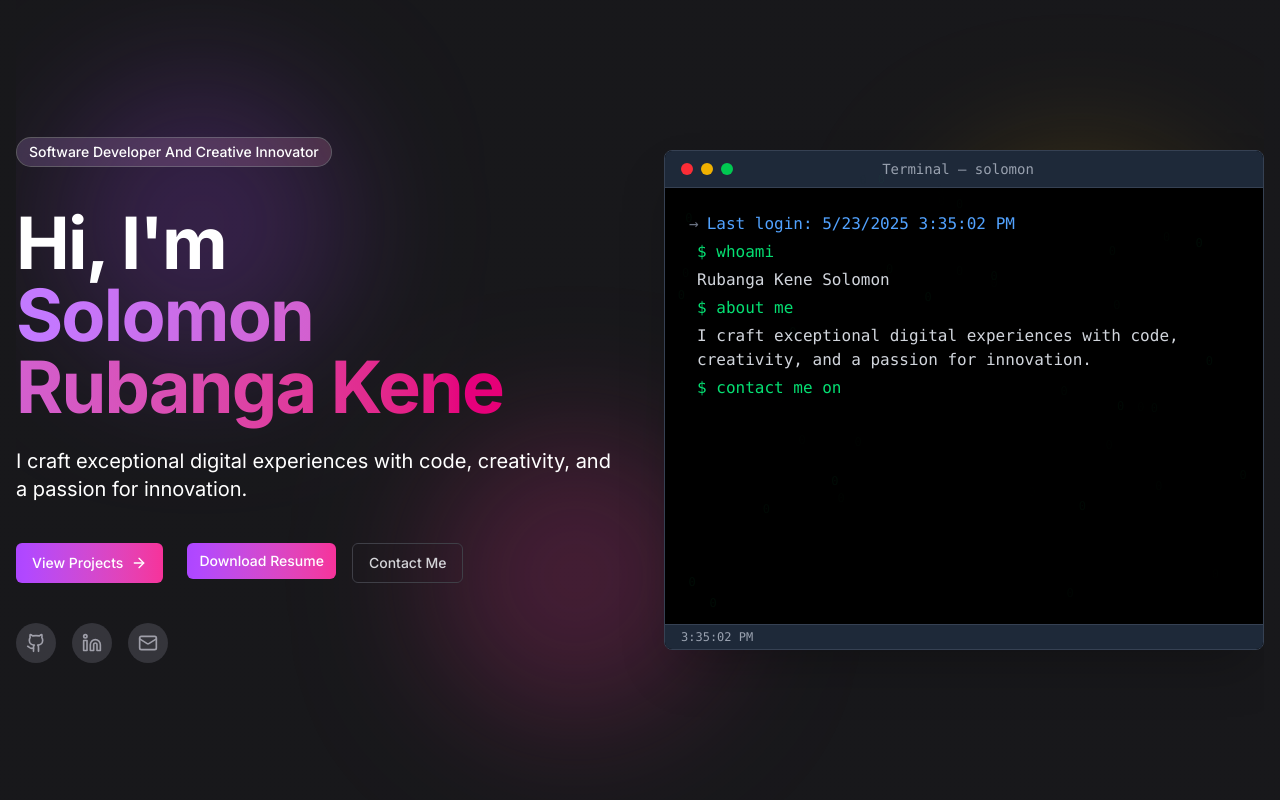
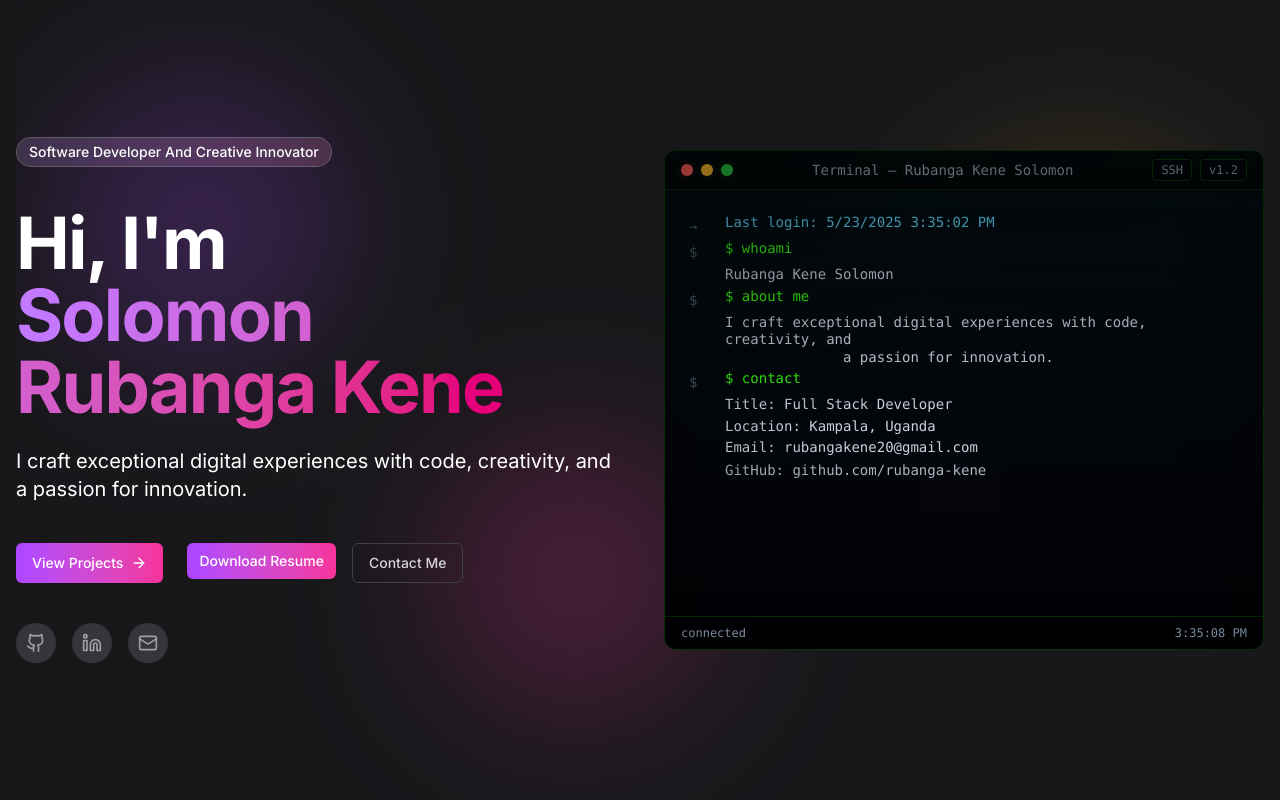
Before and after one commit to rubanga-kene/personal-portfolio, a Next.js app: page / in a window 1280 px wide. Shown: the top 800 px of the page. Built offline with nearby package versions, Linux system fonts and the light colour scheme.

Commit message:
Add web services animation

```diff
--- a/components/terminal-animation.tsx
+++ b/components/terminal-animation.tsx
@@ -1,6 +1,6 @@
 "use client"
 
-import { useEffect, useState, useRef } from "react"
+import React, { useEffect, useRef, useState } from "react"
 import { motion, AnimatePresence } from "framer-motion"
 
 interface TerminalLine {
@@ -21,314 +21,253 @@ interface TerminalAnimationProps {
   aboutMe?: string
   hobbies?: string[]
   education?: { degree: string; institution: string; year: string }[]
+  height?: string | number
 }
 
-export default function TerminalAnimation({
+export default function HackerTerminal({
   name = "",
   title = "",
   location = "",
   skills = [],
   github = "",
   email = "",
-  aboutMe = " ",
+  aboutMe = "",
   hobbies = [],
   education = [
     { degree: "", institution: "", year: "" },
-    { degree: " ", institution: "", year: "" },
   ],
+  height = 500,
 }: TerminalAnimationProps) {
-  const [hasMounted, setHasMounted] = useState(false)
-  const [currentLineIndex, setCurrentLineIndex] = useState(0)
-  const [currentChar, setCurrentChar] = useState(0)
-  const [showCursor, setShowCursor] = useState(true)
-  const [isComplete, setIsComplete] = useState(false)
-  const [linesToDisplay, setLinesToDisplay] = useState<TerminalLine[]>([])
-  const [currentTime, setCurrentTime] = useState("")
-  const terminalRef = useRef<HTMLDivElement>(null)
-  const contentRef = useRef<HTMLDivElement>(null)
+  const [mounted, setMounted] = useState(false)
+  const [lines, setLines] = useState<TerminalLine[]>([])
+  const [index, setIndex] = useState(0)
+  const [charIndex, setCharIndex] = useState(0)
+  const [cursorOn, setCursorOn] = useState(true)
+  const [complete, setComplete] = useState(false)
+  const terminalRef = useRef<HTMLDivElement | null>(null)
+  const contentRef = useRef<HTMLDivElement | null>(null)
 
   useEffect(() => {
-    setHasMounted(true)
-    setCurrentTime(new Date().toLocaleTimeString())
+    setMounted(true)
 
-    const today = new Date()
-    const dateString = today.toLocaleDateString()
-    const timeString = today.toLocaleTimeString()
+    const now = new Date()
+    const dateString = now.toLocaleDateString()
+    const timeString = now.toLocaleTimeString()
 
-    const generatedLines: TerminalLine[] = [
-      {
-        id: 1,
-        type: "system",
-        content: `Last login: ${dateString} ${timeString}`,
-        delay: 500,
-      },
-      { id: 2, type: "command", content: "$ whoami", delay: 1000, typingSpeed: 100 },
-      { id: 3, type: "output", content: name, delay: 200 },
-      { id: 4, type: "command", content: "$ about me", delay: 1500, typingSpeed: 80 },
-      { id: 5, type: "output", content: aboutMe, delay: 500 },
-      { id: 6, type: "command", content: "$ contact me on", delay: 1200, typingSpeed: 90 },
-      { id: 7, type: "output", content: `Title: ${title}`, delay: 300 },
-      { id: 8, type: "output", content: `Location: ${location}`, delay: 200 },
-      { id: 9, type: "output", content: `Email: ${email}`, delay: 200 },
-      { id: 10, type: "output", content: `GitHub: ${github}`, delay: 200 },
-      { id: 11, type: "command", content: "$ skills", delay: 1800, typingSpeed: 85 },
-      ...skills.map((skill, index) => ({
-        id: 12 + index,
-        type: "output" as const,
-        content: `- ${skill}`,
-        delay: 150,
-      })),
-      { id: 12 + skills.length, type: "command", content: "$ hobbies", delay: 1500, typingSpeed: 95 },
-      ...hobbies.map((hobby, index) => ({
-        id: 13 + skills.length + index,
-        type: "output" as const,
-        content: `- ${hobby}`,
-        delay: 200,
-      })),
-      {
-        id: 13 + skills.length + hobbies.length,
-        type: "command",
-        content: "$ education",
-        delay: 1500,
-        typingSpeed: 95,
-      },
-      ...education.map((edu, index) => ({
-        id: 14 + skills.length + hobbies.length + index,
-        type: "output" as const,
-        content: `- ${edu.degree} from ${edu.institution} (${edu.year})`,
-        delay: 200,
-      })),
-      {
-        id: 14 + skills.length + hobbies.length + education.length,
-        type: "command",
-        content: "$ echo 'Profile loaded successfully! ✨'",
-        delay: 2200,
-        typingSpeed: 70,
-      },
-      {
-        id: 15 + skills.length + hobbies.length + education.length,
-        type: "output",
-        content: "Profile loaded successfully! ✨",
-        delay: 400,
-      },
-      {
-        id: 16 + skills.length + hobbies.length + education.length,
-        type: "command",
-        content: "$ ",
-        delay: 1500,
-        typingSpeed: 0,
-      },
+    const generated: TerminalLine[] = [
+      { id: 1, type: "system", content: `Last login: ${dateString} ${timeString}`, delay: 600 },
+      { id: 2, type: "command", content: "$ whoami", delay: 800, typingSpeed: 80 },
+      { id: 3, type: "output", content: name || "visitor", delay: 300 },
+      { id: 4, type: "command", content: "$ about me", delay: 1000, typingSpeed: 70 },
+      { id: 5, type: "output", content: aboutMe || "--", delay: 400 },
+      { id: 6, type: "command", content: "$ contact", delay: 900, typingSpeed: 80 },
+      { id: 7, type: "output", content: `Title: ${title}` , delay: 250},
+      { id: 8, type: "output", content: `Location: ${location}` , delay: 250},
+      { id: 9, type: "output", content: `Email: ${email}` , delay: 250},
+      { id: 10, type: "output", content: `GitHub: ${github}` , delay: 250},
+      { id: 11, type: "command", content: "$ skills", delay: 1100, typingSpeed: 75 },
+      ...skills.map((s, i) => ({ id: 100 + i, type: "output" as const, content: `- ${s}`, delay: 120 })),
+      { id: 200, type: "command", content: "$ hobbies", delay: 900, typingSpeed: 85 },
+      ...hobbies.map((h, i) => ({ id: 300 + i, type: "output" as const, content: `- ${h}`, delay: 150 })),
+      { id: 400, type: "command", content: "$ education", delay: 900, typingSpeed: 85 },
+      ...education.map((e, i) => ({ id: 500 + i, type: "output" as const, content: `- ${e.degree} from ${e.institution} (${e.year})`, delay: 180 })),
+      { id: 600, type: "command", content: "$ echo 'Profile loaded'", delay: 1200, typingSpeed: 70 },
+      { id: 700, type: "output", content: "Profile loaded — ✨", delay: 400 },
+      { id: 800, type: "command", content: "$ ", delay: 900, typingSpeed: 0 },
     ]
-    setLinesToDisplay(generatedLines)
-  }, [name, title, location, skills, github, email, aboutMe, hobbies, education])
 
+    setLines(generated)
+  }, [name, title, aboutMe, skills, hobbies, education, github, email, location])
+
+  // typing & line progression
   useEffect(() => {
-    if (terminalRef.current && contentRef.current) {
-      const terminal = terminalRef.current
-      const content = contentRef.current
-      terminal.scrollTo({
-        top: content.scrollHeight - terminal.clientHeight,
-        behavior: "smooth",
-      })
-    }
-  }, [currentLineIndex, currentChar, linesToDisplay])
-
-  useEffect(() => {
-    const cursorInterval = setInterval(() => {
-      setShowCursor((prev) => !prev)
-    }, 500)
-    return () => clearInterval(cursorInterval)
-  }, [])
-
-  useEffect(() => {
-    if (linesToDisplay.length === 0) return
-    if (currentLineIndex >= linesToDisplay.length) {
-      setIsComplete(true)
+    if (!lines.length) return
+    if (index >= lines.length) {
+      setComplete(true)
       return
     }
 
-    const currentLine = linesToDisplay[currentLineIndex]
-    const isTypingLine = currentLine.type === "command" && currentLine.typingSpeed !== 0
+    const current = lines[index]
+    const isTyping = current.type === "command" && (current.typingSpeed ?? 0) > 0
 
-    if (isTypingLine) {
-      if (currentChar < currentLine.content.length) {
-        const timeout = setTimeout(() => {
-          setCurrentChar((prev) => prev + 1)
-        }, currentLine.typingSpeed || 100)
-        return () => clearTimeout(timeout)
+    if (isTyping) {
+      if (charIndex < current.content.length) {
+        const t = setTimeout(() => setCharIndex((c) => c + 1), current.typingSpeed ?? 80)
+        return () => clearTimeout(t)
       } else {
-        const timeout = setTimeout(() => {
-          setCurrentLineIndex((prev) => prev + 1)
-          setCurrentChar(0)
-        }, currentLine.delay)
-        return () => clearTimeout(timeout)
+        const t = setTimeout(() => {
+          setIndex((i) => i + 1)
+          setCharIndex(0)
+        }, current.delay)
+        return () => clearTimeout(t)
       }
     } else {
-      const timeout = setTimeout(() => {
-        setCurrentLineIndex((prev) => prev + 1)
-        setCurrentChar(0)
-      }, currentLine.delay)
-      return () => clearTimeout(timeout)
+      const t = setTimeout(() => {
+        setIndex((i) => i + 1)
+        setCharIndex(0)
+      }, current.delay)
+      return () => clearTimeout(t)
     }
-  }, [currentLineIndex, currentChar, linesToDisplay])
+  }, [index, charIndex, lines])
 
-  const getLineColor = (type: string) => {
+  // cursor blink
+  useEffect(() => {
+    const id = setInterval(() => setCursorOn((s) => !s), 530)
+    return () => clearInterval(id)
+  }, [])
+
+  // auto scroll
+  useEffect(() => {
+    if (!terminalRef.current || !contentRef.current) return
+    const el = terminalRef.current
+    const content = contentRef.current
+    el.scrollTo({ top: content.scrollHeight, behavior: "smooth" })
+  }, [index, charIndex, lines])
+
+  const colorForType = (type: string) => {
     switch (type) {
       case "command":
-        return "text-green-400"
+        return "text-neon-green"
       case "output":
-        return "text-gray-300"
+        return "text-slate-300"
       case "error":
         return "text-red-400"
       case "system":
-        return "text-blue-400"
+        return "text-neon-blue"
       case "comment":
-        return "text-gray-500"
+        return "text-slate-500"
       default:
-        return "text-gray-300"
+        return "text-slate-300"
     }
   }
 
-  const getPrompt = (type: string) => {
-    switch (type) {
-      case "command":
-        return ""
-      case "system":
-        return "→ "
-      default:
-        return ""
-    }
-  }
+  const promptFor = (type: string) => (type === "command" ? "$" : type === "system" ? "→" : "")
 
-  if (!hasMounted) return null
+  if (!mounted) return null
 
   return (
-    <div className="relative w-full max-w-3xl h-[500px] bg-black rounded-lg shadow-2xl overflow-hidden font-mono border border-gray-700">
-      <div className="bg-gray-800 px-4 py-2 flex items-center justify-between border-b border-gray-700">
-        <div className="flex items-center space-x-2">
-          <div className="w-3 h-3 bg-red-500 rounded-full"></div>
-          <div className="w-3 h-3 bg-yellow-500 rounded-full"></div>
-          <div className="w-3 h-3 bg-green-500 rounded-full"></div>
+    <div className="relative w-full max-w-4xl rounded-xl overflow-hidden font-mono" style={{ height }}>
+      {/* MATRIX RAIN LAYER */}
+      <div className="absolute inset-0 pointer-events-none">
+        <div className="matrix-wrap w-full h-full">
+          {Array.from({ length: 28 }).map((_, i) => (
+            <div key={i} className="matrix-col" style={{ left: `${(i / 28) * 100}%` }}>
+              {Array.from({ length: 40 }).map((__, j) => (
+                <span key={j} className="matrix-char">{String.fromCharCode(0x30 + Math.floor(Math.random() * 50))}</span>
+              ))}
             </div>
-        <div className="text-gray-400 text-sm">Terminal — solomon</div>
-        <div className="w-16"></div>
+          ))}
+        </div>
       </div>
 
-      <div
-        ref={terminalRef}
-        className="p-6 overflow-y-auto scrollbar-thin scrollbar-thumb-gray-600 scrollbar-track-gray-800"
-        style={{ height: "calc(100% - 36px)" }}
-      >
-        <div ref={contentRef} className="space-y-1 min-h-full">
-          {linesToDisplay.slice(0, currentLineIndex + 1).map((line, index) => {
-            const isCurrentLine = index === currentLineIndex
-            const isTypingLine = line.type === "command" && line.typingSpeed !== 0
-            const displayContent = isCurrentLine && isTypingLine ? line.content.slice(0, currentChar) : line.content
+      {/* Terminal shell */}
+      <div className="relative z-20 h-full bg-gradient-to-b from-[#041014] to-[#020205] border border-[#083a08] shadow-[0_10px_30px_rgba(0,0,0,0.6)] rounded-xl overflow-hidden">
+        {/* header */}
+        <div className="flex items-center justify-between px-4 py-2 bg-black/40 border-b border-[#073007]">
+          <div className="flex items-center gap-2">
+            <div className="w-3 h-3 rounded-full bg-[#ff5f57] shadow-[0_0_8px_rgba(255,95,87,0.2)]"></div>
+            <div className="w-3 h-3 rounded-full bg-[#febc2e] shadow-[0_0_8px_rgba(254,188,46,0.15)]"></div>
+            <div className="w-3 h-3 rounded-full bg-[#28ca41] shadow-[0_0_8px_rgba(40,202,65,0.2)]"></div>
+          </div>
+
+          <div className="text-sm text-slate-300/80">Terminal — {name || "guest"}</div>
+
+          <div className="flex items-center gap-2 text-xs text-slate-400">
+            <span className="px-2 py-0.5 rounded bg-black/20 border border-[#083a08]">SSH</span>
+            <span className="px-2 py-0.5 rounded bg-black/20 border border-[#083a08]">v1.2</span>
+          </div>
+        </div>
+
+        {/* content area */}
+        <div ref={terminalRef} className="p-6 overflow-auto h-[calc(100%-72px)]">
+          <div ref={contentRef} className="space-y-1 text-sm">
+            {lines.slice(0, index + 1).map((line, i) => {
+              const isCurrent = i === index
+              const isTyping = line.type === "command" && (line.typingSpeed ?? 0) > 0
+              const text = isCurrent && isTyping ? line.content.slice(0, charIndex) : line.content
 
               return (
                 <motion.div
                   key={line.id}
-                className={`${getLineColor(line.type)} flex items-start`}
-                initial={{ opacity: 0 }}
-                animate={{ opacity: 1 }}
-                transition={{ duration: 0.1 }}
+                  initial={{ opacity: 0, y: 4 }}
+                  animate={{ opacity: 1, y: 0 }}
+                  transition={{ duration: 0.16 }}
+                  className={`flex items-start gap-3 ${colorForType(line.type)}`}
                 >
-                <span className="text-gray-500 mr-2">{getPrompt(line.type)}</span>
-                <span className="flex-1">
-                  {displayContent}
-                  {isCurrentLine && isTypingLine && showCursor && (
-                    <motion.span
-                      className="bg-green-400 text-black px-1"
-                      animate={{ opacity: [1, 0] }}
-                      transition={{ duration: 0.5, repeat: Infinity }}
-                    >
-                      _
+                  <div className="text-slate-500/80 w-6 mt-0.5">{promptFor(line.type)}</div>
+                  <div className="flex-1 leading-tight break-words whitespace-pre-wrap">{text}{isCurrent && isTyping && cursorOn && (
+                    <motion.span className="inline-block ml-1 w-2 h-4 rounded-sm bg-neon-green text-black" animate={{ opacity: [1, 0] }} transition={{ duration: 0.45, repeat: Infinity }}>
+                      &nbsp;
                     </motion.span>
-                  )}
-                </span>
+                  )}</div>
                 </motion.div>
               )
             })}
 
-          {isComplete && (
-            <motion.div className="text-green-400 flex items-center">
-              <span className="text-gray-500 mr-2"></span>
-              <span>$ </span>
-              {showCursor && (
-                <motion.span
-                  className="bg-green-400 text-black px-1 ml-1"
-                  animate={{ opacity: [1, 1, 0] }}
-                  transition={{ duration: 0.5, repeat: Infinity, repeatDelay: 0.5 }}
-                >
-                  _
-                </motion.span>
-              )}
-            </motion.div>
+            {complete && (
+              <div className="mt-6 text-neon-green text-sm">
+                <pre className="whitespace-pre-wrap text-sm leading-snug">{
+`╔════════════════════════════════════╗
+║           PROFILE LOADED            ║
+║   Welcome — explore my work & code  ║
+╚════════════════════════════════════╝`
+                }</pre>
+              </div>
             )}
 
-          <AnimatePresence>
-            {isComplete && (
-              <motion.div
-                className="mt-8 text-green-400 text-xs leading-tight"
-                initial={{ opacity: 0, y: 20 }}
-                animate={{ opacity: 1, y: 0 }}
-                transition={{ delay: 2, duration: 1 }}
-              >
-                <pre>{`
-╔══════════════════════════════════════╗
-║                                      ║
-║         PROFILE LOADED               ║
-║                                      ║
-║    Explore my journey and passions   ║
-║                                      ║
-╚══════════════════════════════════════╝
-                `}</pre>
-              </motion.div>
+            {/* idle prompt */}
+            {complete && (
+              <div className="mt-4 text-neon-green flex items-center gap-2">
+                <div className="text-slate-500/80 w-6">$</div>
+                <div className="flex-1">{cursorOn ? <span className="inline-block w-2 h-4 rounded-sm bg-neon-green" /> : <span className="inline-block w-2 h-4" />}</div>
+              </div>
             )}
-          </AnimatePresence>
           </div>
         </div>
 
-      {hasMounted && (
-        <>
-          <div className="absolute inset-0 pointer-events-none opacity-5">
-            {Array.from({ length: 50 }).map((_, i) => (
-              <motion.div
-                key={i}
-                className="absolute text-green-400 text-xs"
-                style={{
-                  left: `${Math.random() * 100}%`,
-                  top: `${Math.random() * 100}%`,
-                }}
-                animate={{ opacity: [0, 1, 0], y: [0, 20, 0] }}
-                transition={{
-                  duration: 3 + Math.random() * 2,
-                  repeat: Infinity,
-                  delay: Math.random() * 5,
-                }}
-              >
-                {Math.random().toString(36).charAt(0)}
-              </motion.div>
-            ))}
+        {/* footer */}
+        <div className="px-4 py-2 bg-black/30 border-t border-[#073007] text-xs text-slate-400 flex justify-between">
+          <div>connected</div>
+          <div>{new Date().toLocaleTimeString()}</div>
+        </div>
       </div>
 
-          <motion.div
-            className="absolute inset-0 pointer-events-none bg-green-400 mix-blend-multiply"
-            animate={{ opacity: [0, 0.02, 0] }}
-            transition={{
-              duration: 0.1,
-              repeat: Infinity,
-              repeatDelay: Math.random() * 10,
-            }}
-          />
-        </>
-      )}
+      {/* decorative overlays */}
+      <div className="absolute inset-0 z-30 pointer-events-none">
+        <div className="scanline" />
+        <div className="vignette" />
+      </div>
 
-      <div className="absolute bottom-0 left-0 right-0 bg-gray-800 px-4 py-1 text-xs text-gray-400 border-t border-gray-700">
-        <div className="flex justify-between">
-          <span>{currentTime}</span>
-        </div>
-      </div>
+      {/* styles */}
+      <style>{`
+        :root{
+          --neon: #39ff14;
+          --neon-2: #22e06a;
+          --neon-blue: #66d9ff;
+        }
+
+        .text-neon-green{ color: var(--neon); text-shadow: 0 0 8px rgba(57,255,20,0.12), 0 0 18px rgba(57,255,20,0.06); }
+        .bg-neon-green{ background: var(--neon); }
+        .text-neon-blue{ color: var(--neon-blue); text-shadow: 0 0 8px rgba(102,217,255,0.09); }
+
+        /* MATRIX RAIN */
+        .matrix-wrap{ position:absolute; inset:0; overflow:hidden; z-index:10; mix-blend-mode:screen; opacity:0.06 }
+        .matrix-col{ position:absolute; top:-10%; width:3.5%; font-size:12px; display:flex; flex-direction:column; gap:2px; align-items:flex-start; animation:colFall 9s linear infinite; }
+        .matrix-col:nth-child(odd){ animation-duration:10s }
+        .matrix-char{ display:block; transform:translateY(0); user-select:none }
+        @keyframes colFall{ 0%{ transform:translateY(-120%) } 100%{ transform:translateY(120%) } }
+
+        /* scanline + vignette */
+        .scanline{ position:absolute; inset:0; background-image:linear-gradient(rgba(0,0,0,0) 49%, rgba(0,0,0,0.03) 50%, rgba(0,0,0,0) 51%); background-size:100% 6px; mix-blend-mode:overlay; opacity:0.35 }
+        .vignette{ position:absolute; inset:0; box-shadow:inset 0 120px 220px rgba(0,0,0,0.55); }
+
+        /* subtle flicker */
+        @keyframes flicker{ 0%{ opacity:1 } 50%{ opacity:0.96 } 100%{ opacity:1 } }
+        .matrix-wrap, .scanline{ animation: flicker 6s infinite }
+
+        /* responsive fixes */
+        @media (max-width:640px){ .matrix-col{ font-size:10px } }
+      `}</style>
     </div>
   )
 }
```
Also changed, not shown: app/page.tsx (+51 -4 lines), components/AnimatedCard.tsx (added, +38 -0 lines), components/AnimatedRings.tsx (added, +90 -0 lines), components/WebsitesSection.tsx (+8 -2 lines). Lines whose indentation alone changed are shown as unchanged.
